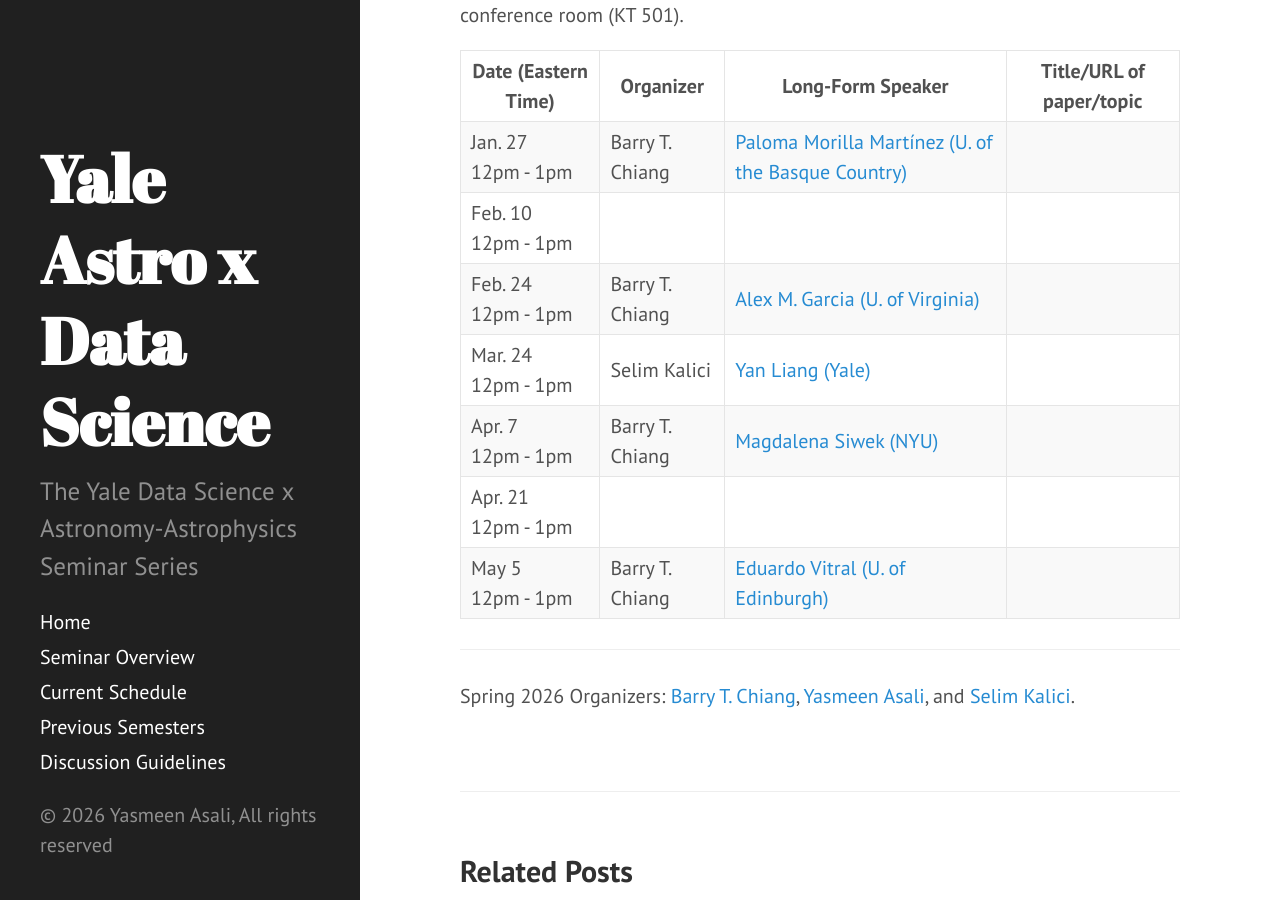
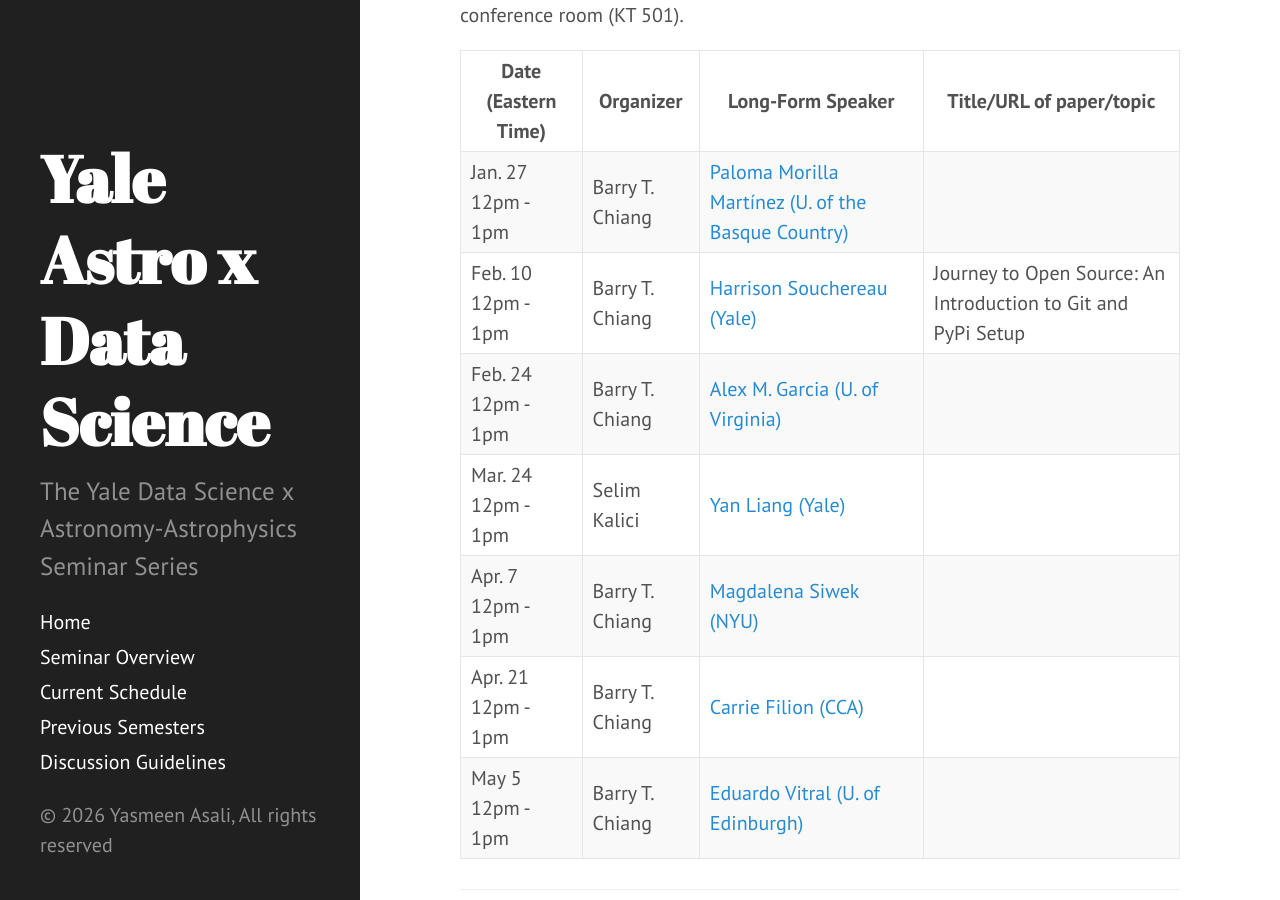
Before and after one commit to yale-dsaas/yale-dsaas.github.io, a Jekyll site: the page built from _posts/2026-01-01-springschedule.md, in a window 1280 px wide and 900 px high, scrolled down 210 px. Built offline with Jekyll 4.4.1, drawn with Linux system fonts in a browser that asks for light colours.

Commit message:
Revise Spring 2026 seminar schedule_3

```diff
--- a/_posts/2026-01-01-springschedule.md
+++ b/_posts/2026-01-01-springschedule.md
@@ -23,9 +23,9 @@
     </tr>
     <tr>
       <td>Feb. 10<br>12pm - 1pm</td>
-      <td></td>
-      <td></td>
-      <td></td>
+      <td>Barry T. Chiang</td>
+      <td><a href="https://hsouch.github.io/">Harrison Souchereau (Yale)</a></td>
+      <td>Journey to Open Source: An Introduction to Git and PyPi Setup</td>
     </tr>
     <tr>
       <td>Feb. 24<br>12pm - 1pm</td>
@@ -47,8 +47,8 @@
     </tr>
     <tr>
       <td>Apr. 21<br>12pm - 1pm</td>
-      <td></td>
-      <td></td>
+      <td>Barry T. Chiang</td>
+      <td><a href="https://carriefilion.github.io/">Carrie Filion (CCA)</a></td>
       <td></td>
     </tr>
     <tr>
```
